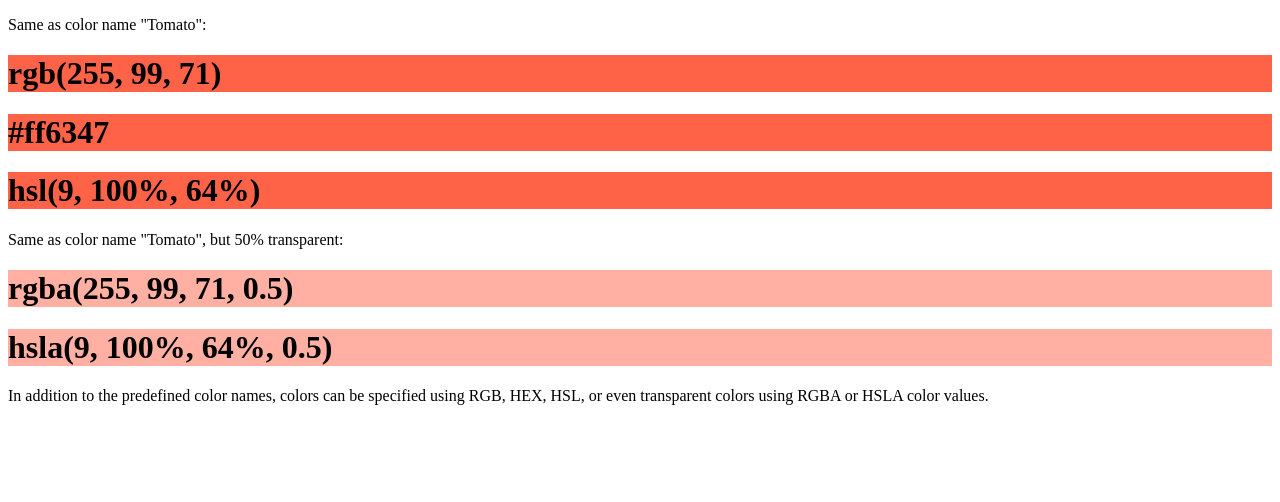
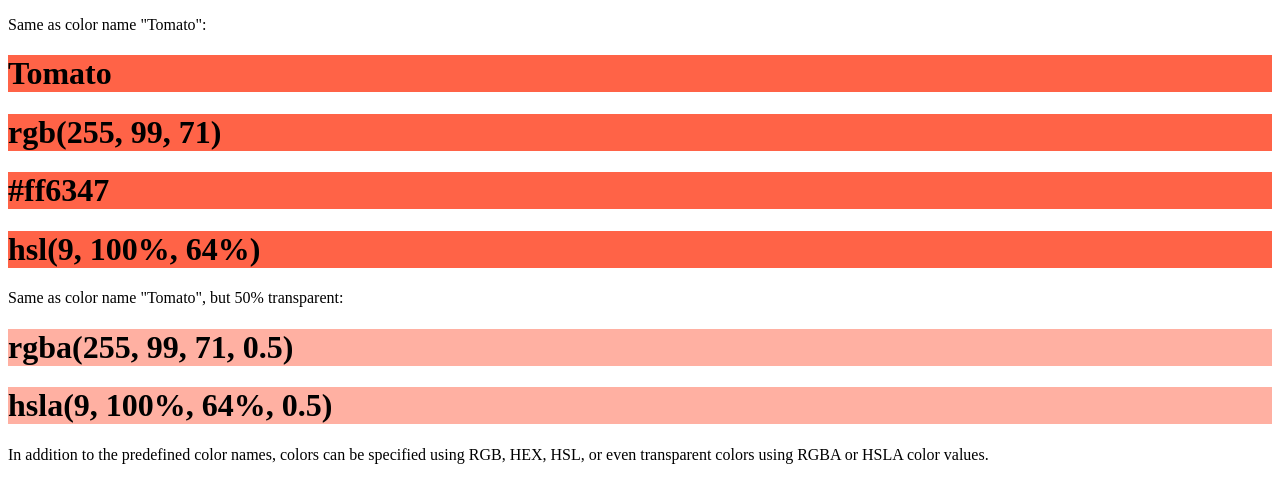
Before and after one commit to MinhHQ89/hands-on-css, a plain HTML site: page slide_037_color/index.html in a window 1280 px wide. Drawn offline with Linux system fonts and the light colour scheme.

Commit message:
Update slide 037

```diff
--- a/slide_037_color/index.html
+++ b/slide_037_color/index.html
@@ -10,6 +10,7 @@
 <body>
     <p>Same as color name "Tomato":</p>
 
+    <h1 class="color-name">Tomato</h1>
     <h1 class="rgb">rgb(255, 99, 71)</h1>
     <h1 class="hex">#ff6347</h1>
     <h1 class="hsl">hsl(9, 100%, 64%)</h1>
--- a/slide_037_color/style.css
+++ b/slide_037_color/style.css
@@ -1,3 +1,7 @@
+.color-name {
+  background-color: tomato;
+}
+
 .rgb {
   background-color: rgb(255, 99, 71);
 }
```
